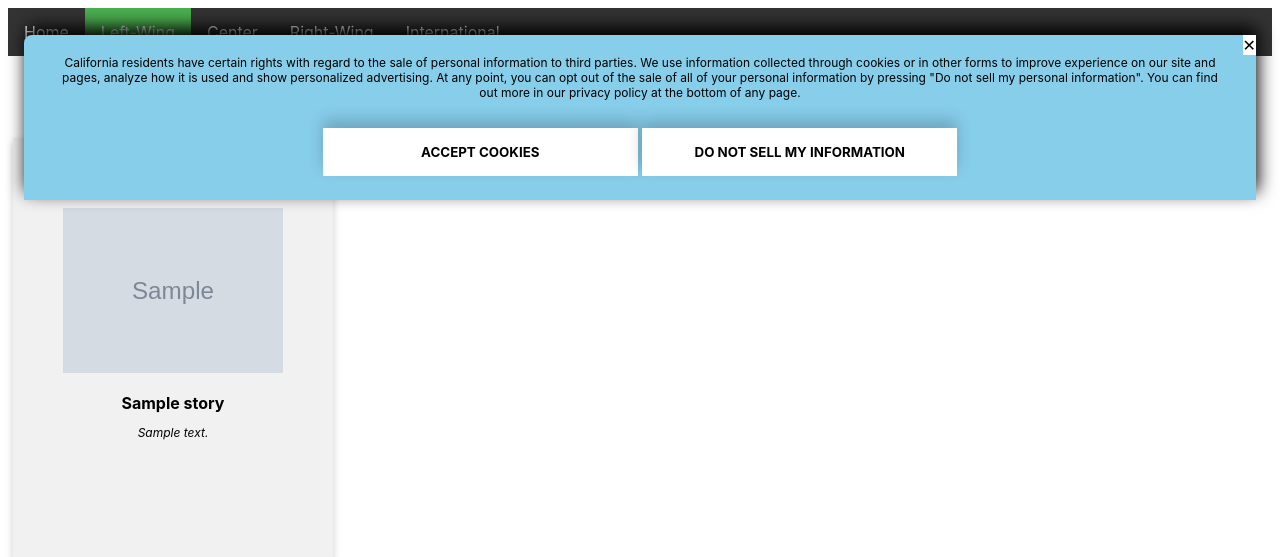
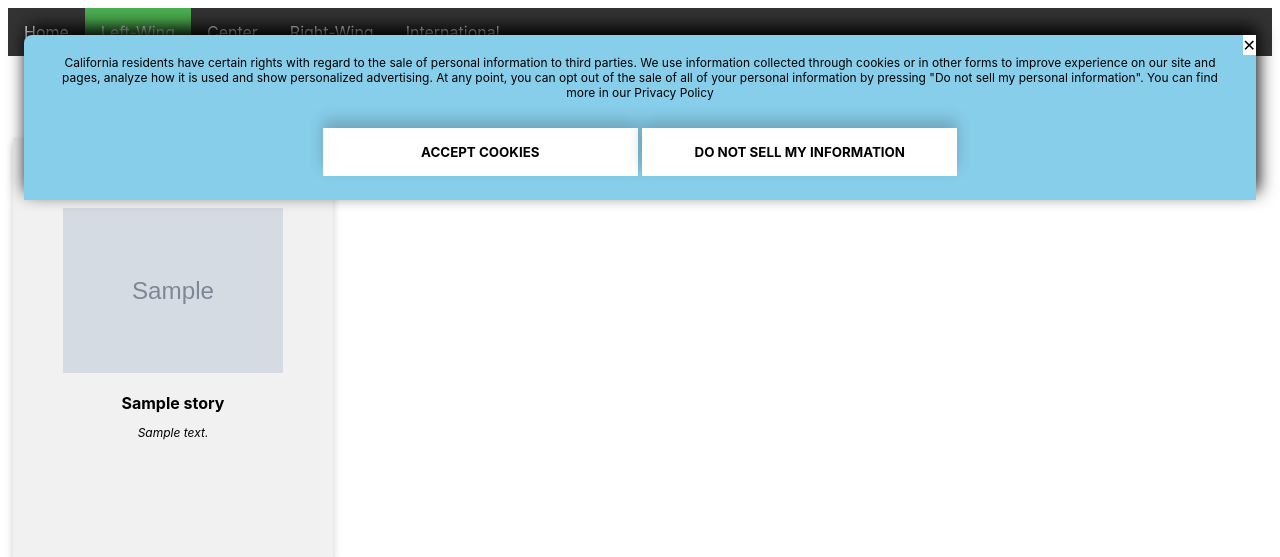
Before and after one commit to oapostrophe/ab-testing-privacy-ui, a Flask app: template example_site/templates/left.html in a window 1280 px wide. Shown: the top 557 px of the page. Run offline with Flask 2, Linux system fonts and the light colour scheme; tables that the repository leaves empty hold one stand-in row (values such as "Sample post"); the template is opened without the code that fills it: values that come from a table or form of the project are taken from there, most other values are stand-ins (such as "Sample title", 1, 10 or a date in 2020); grey boxes marked "Sample" are stand-in pictures.

Commit message:
Fixed language and privacypolicy linked

```diff
--- a/example_site/templates/left.html
+++ b/example_site/templates/left.html
@@ -325,7 +325,7 @@ function getCookie(cname) {
     <div id = "notification" class ="cookie-banner-container">
       <span class="close" onclick="myClose(), logEvent('click', 'button_x');"> ✕ </span>
       <p id="text" style="font-size:12px;">
-        California residents have certain rights with regard to the sale of personal information to third parties. We use information collected through cookies or in other forms to improve experience on our site and pages, analyze how it is used and show personalized advertising.  At any point, you can opt out of the sale of all of your personal information by pressing "Do not sell my personal information". You can find out more in our privacy policy at the bottom of any page.
+        California residents have certain rights with regard to the sale of personal information to third parties. We use information collected through cookies or in other forms to improve experience on our site and pages, analyze how it is used and show personalized advertising.  At any point, you can opt out of the sale of all of your personal information by pressing "Do not sell my personal information". You can find more in our <a target="_blank" href="/privacypolicy/" class = "link_in_text">Privacy Policy</a>
       </p>
       <button style="min-width: 315px" type="button" id="button1" onclick="myFunction(), logEvent('click', 'button_accept_cookies');">
         Accept cookies
@@ -353,7 +353,7 @@ function getCookie(cname) {
     <div id="toggle" class="cookie-banner-container" style="z-index: 1000;">
       <span class="close" onclick="myClose(), logEvent('click', 'button_x_toggle');"> ✕ </span>
       <p id="text">
-        California residents have certain rights with regard to the sale of personal information to third parties. We use information collected through cookies or in other forms to improve experience on our site and pages, show personalized advertising, and connect to social media. You can opt out of the sale of your personal information for each purpose through changing its corresponding toggle to the left.  You can find out more in our privacy policy at the bottom of any page.
+        California residents have certain rights with regard to the sale of personal information to third parties. We use information collected through cookies or in other forms to improve experience on our site and pages, analyze how it is used and show personalized advertising. You can opt out of the sale of your personal information for each purpose through changing its corresponding toggle to the left.  You can find out more in our <a target="_blank" href="/privacypolicy/" class="link_in_text">Privacy Policy</a>.
       </p>
       <table>
         <tr>
@@ -374,7 +374,7 @@ function getCookie(cname) {
         </tr>
         <tr>
           <td>
-            Social Media
+            Content Personalization
           </td>
           <td>
             <label class="switch"><input type="checkbox" checked onclick="logEvent('click', 'slider_social_media');"><span class="slider"></span></label>
@@ -387,7 +387,7 @@ function getCookie(cname) {
     </div>
     <div id="one_button" class="cookie-banner-container">
       <span class="close" onclick="myClose(), logEvent('click', 'button_x');"> ✕ </span><center>
-        California residents have certain rights with regard to the sale of personal information to third parties. We use information collected through cookies or in other forms to improve experience on our site and pages, analyze how it is used and show personalized advertising.  At any point, you can opt out of the sale of all of your personal information by pressing "Do not sell my personal information". You can find out more in our privacy policy at the bottom of any page.
+        California residents have certain rights with regard to the sale of personal information to third parties. We use information collected through cookies or in other forms to improve experience on our site and pages, analyze how it is used and show personalized advertising.  At any point, you can opt out of the sale of all of your personal information by pressing "Do not sell my personal information". You can find more in our <a target="_blank" href="/privacypolicy/" class = "link_in_text">Privacy Policy</a>
       <button style="display:block" type="button" onclick="myClose(), logEvent('click', 'button_do_not_sell');">
         Do Not Sell My Information
       </button></center>
@@ -398,7 +398,7 @@ function getCookie(cname) {
           <tr>
             <td>
               <p id="text" style="font-size:12px;">
-                California residents have certain rights with regard to the sale of personal information to third parties. We use information collected through cookies or in other forms to improve experience on our site and pages, analyze how it is used and show personalized advertising.  At any point, you can opt out of the sale of all of your personal information by pressing "Do not sell my personal information". You can find out more in our privacy policy at the bottom of any page.
+                California residents have certain rights with regard to the sale of personal information to third parties. We use information collected through cookies or in other forms to improve experience on our site and pages, analyze how it is used and show personalized advertising.  At any point, you can opt out of the sale of all of your personal information by pressing "Do not sell my personal information". You can find more in our <a target="_blank" href="/privacypolicy/" class = "link_in_text">Privacy Policy</a>
                 </p>
             </td>
             <td style="width:220px; padding: 0 15px;">
@@ -413,16 +413,16 @@ function getCookie(cname) {
         </table>
     </div>
     <div id="link_text" class="cookie-banner-container">
-      <span class="close" onclick="myClose(), logEvent('click', 'button_x');"> ✕ </span><center>
-        California Residents have certain rights with regard to the sale of personal information to third parties.  We use information collected through cookies or in other forms to improve experience on our site and pages, show personalized advertising, and connect to social media. <a id="link_in_text" class="policy" style="text-decoration: underline;"onclick="myToggle(), logEvent('click', 'button_do_not_sell');">More Information</a>
-      <button style="display:block" type="button" onclick="myClose(), logEvent('click', 'button_accept_cookies');">
+      <span class="close" onclick="myClose(), logEvent('click', 'button_x');"> ✕ </span>
+      California residents have certain rights with regard to the sale of personal information to third parties. We use information collected through cookies or in other forms to improve experience on our site and pages, analyze how it is used and show personalized advertising. <a id="link_in_text" class="policy" style="text-decoration: underline;"onclick="myToggle(), logEvent('click', 'button_do_not_sell');">More Info</a>
+      <center><button style="display:block" type="button" onclick="myClose(), logEvent('click', 'button_accept_cookies');">
         Accept Cookies
       </button></center>
     </div>
       <div id="mobile_button_and_link" class="cookie-banner-container"><center>
         <span class="close" onclick="myClose(), logEvent('click', 'button_x');"> ✕ </span>
           <p id="text" style="font-size:12px;">
-            California residents have certain rights with regard to the sale of personal information to third parties. We use information collected through cookies or in other forms to improve experience on our site and pages, analyze how it is used and show personalized advertising.  At any point, you can opt out of the sale of all of your personal information by pressing "Do not sell my personal information". You can find out more in our privacy policy at the bottom of any page.
+            California residents have certain rights with regard to the sale of personal information to third parties. We use information collected through cookies or in other forms to improve experience on our site and pages, analyze how it is used and show personalized advertising.  At any point, you can opt out of the sale of all of your personal information by pressing "Do not sell my personal information". You can find more in our <a target="_blank" href="/privacypolicy/" class = "link_in_text">Privacy Policy</a>
           </p>
           <button style="display:block;" type="button"  onclick="myClose(), logEvent('click', 'button_accept_cookies');">
             Accept Cookies
```
Also changed, not shown: example_site/templates/center.html (+9 -9 lines), example_site/templates/index.html (+9 -9 lines), example_site/templates/international.html (+9 -9 lines), example_site/templates/right.html (+9 -9 lines).
